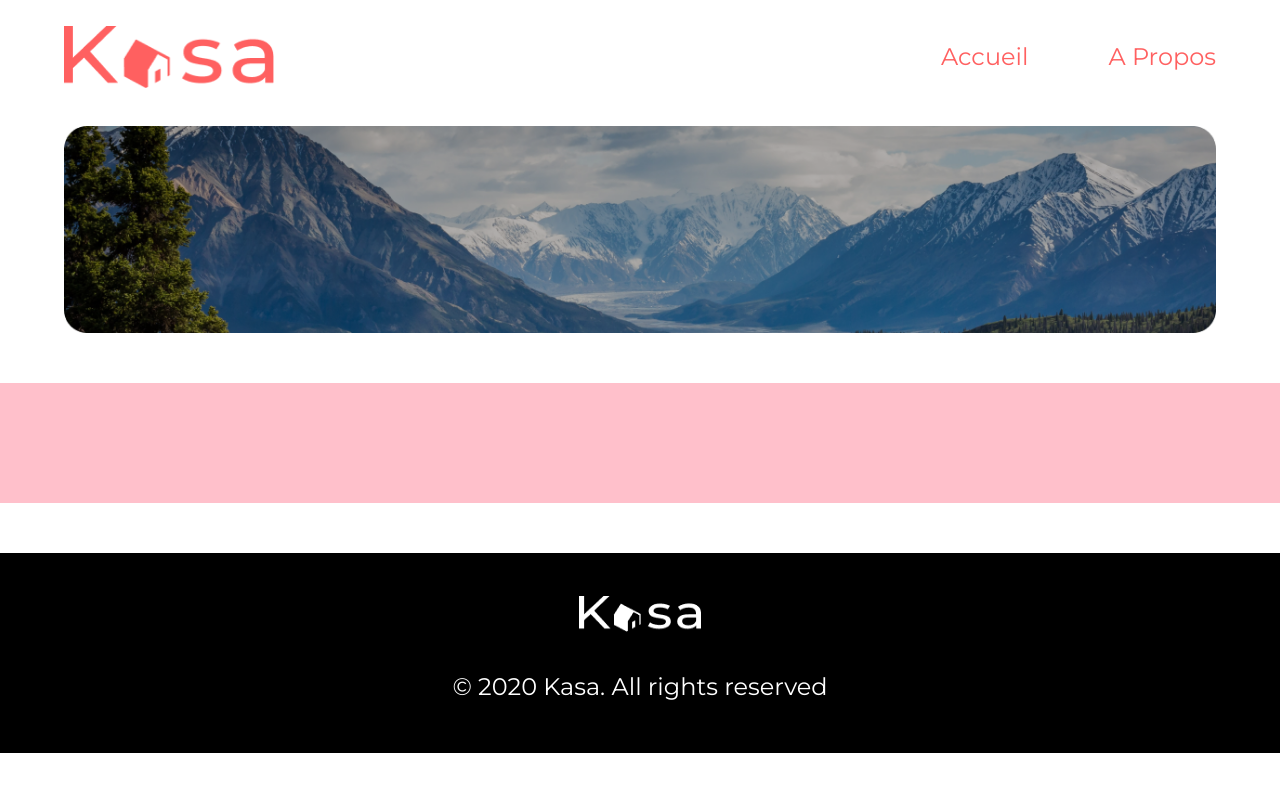
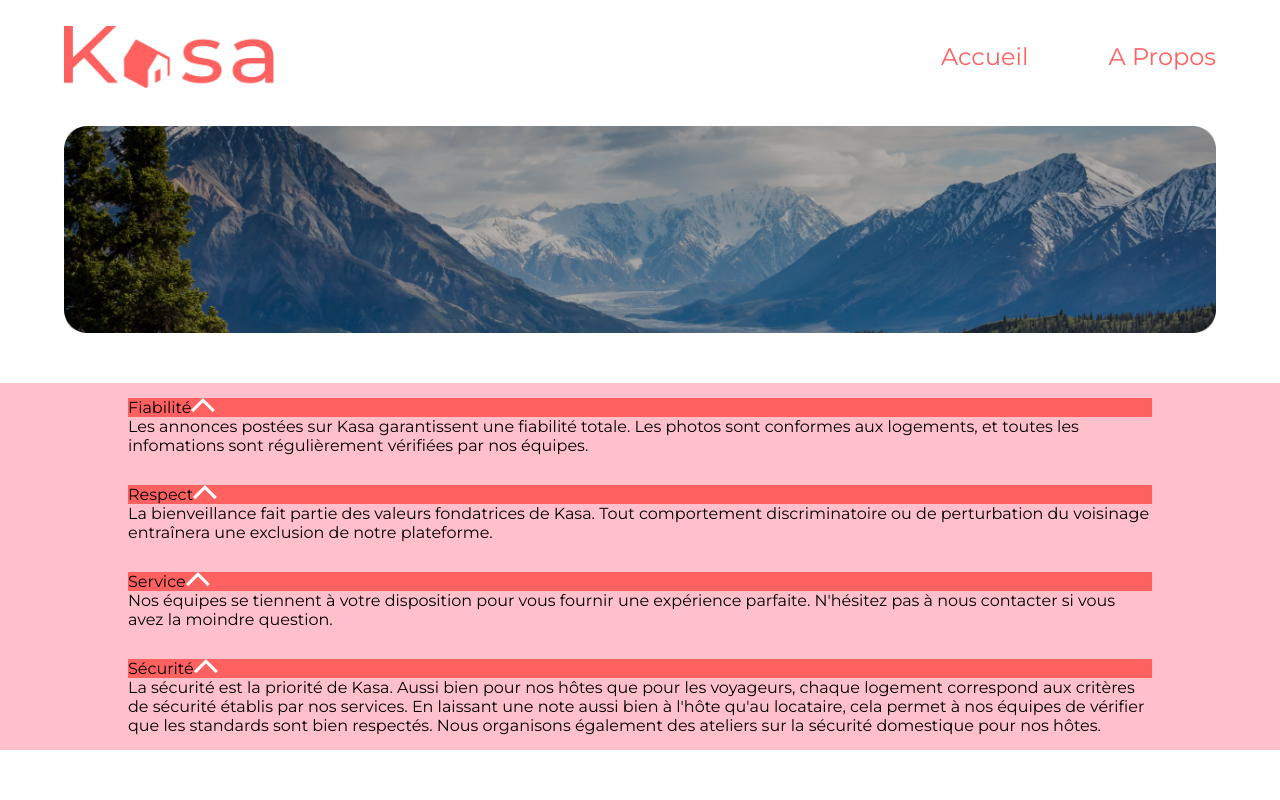
Before and after one commit to carobo2610/P7-Openclassrooms, a React (Create React App) app: page /APropos in a window 1280 px wide. Shown: the top 800 px of the page. Built offline with nearby package versions, Linux system fonts and the light colour scheme.

Commit message:
ajout du collapse et début du carousel

```diff
--- a/package.json
+++ b/package.json
@@ -8,8 +8,6 @@
     "@testing-library/user-event": "^13.5.0",
     "prop-types": "^15.8.1",
     "react": "^18.2.0",
-    "react-dom": "^18.2.0",
-    "react-router": "^6.8.2",
     "react-router-dom": "^6.8.2",
     "react-scripts": "5.0.1",
     "styled-components": "^5.3.6",
--- a/src/components/Carousel.js
+++ b/src/components/Carousel.js
@@ -5,38 +5,45 @@ import VectorRight from "../assets/VectorRight.png";
 
 
 //utiliser useState pour le current index de la slide
-function Carousel({product}){
-    // const [currentIndex, setCurrentIndex] = useState(0)
-    // const Slider = product.data;
+//"images" = propos qui va être appele dans la page ou besoin Carousel
+function Carousel({images}){
+    const [currentIndex, setCurrentIndex] = useState(0)
+    const Slider = images;
+    console.log(images)
 
-    // const nextSlide = () => {
-    //     setCurrentIndex(currentIndex + 1)
-    //     if(currentIndex === Slider.length - 1)
-    //         setCurrentIndex(0)
-    // }
+    //dernier slider = lenght -1 parce que la dernière image à un chiffre décalé de 1 en JS
+    //Arrivé à la dernière image, on remet le State currentIndex à 0
+    const nextSlide = () => {
+        setCurrentIndex(currentIndex + 1)
+        if(currentIndex === Slider.length - 1)
+            setCurrentIndex(0)
+    }
+    //dernier slider = lenght -1 parce que la dernière image à un chiffre décalé de 1 en JS
+    //Arrivé à la première image, on met le State au currentIndex de la dernière image soit lenght-1
+    const previousSlide = () => {
+        setCurrentIndex(currentIndex - 1)
+        if(currentIndex === 0)
+            setCurrentIndex(Slider.length - 1)
+    }
 
-    // const previousSlide = () => {
-    //     setCurrentIndex(currentIndex - 1)
-    //     if(currentIndex === 0)
-    //         setCurrentIndex(Slider.length - 1)
-    // }
+    return (
+        <section className='carousel'>
+                   { images.length > 1 ? <img
+                        className='carousel_vectorRight'
+                        src={VectorRight}
+                        alt="voir slide suivante"
+                        onClick={nextSlide}
+                    /> : null}
 
-    // return (
-    //     <section className='carousel'>
-    //                 <img
-    //                     className='carousel_arrow carousel_arrow_right'
-    //                     src={VectorRight}
-    //                     alt="voir slide suivante"
-    //                     onClick={nextSlide}
-    //                 />
-    //                 <img
-    //                     className='carousel_arrow carousel_arrow_left'
-    //                     src={VectorLeft}
-    //                     alt="voir slide précédente"
-    //                     onClick={previousSlide}
-    //                 />
-    //     </section>
-    // )
+                    {images.map(item => <img src={item}/>)}
+                     { images.length > 1 ? <img
+                        className='carousel_vectorLeft'
+                        src={VectorLeft}
+                        alt="voir slide précédente"
+                        onClick={previousSlide}
+                    /> : null }
+        </section>
+    )
 
 }
 
--- a/src/components/Collapse.js
+++ b/src/components/Collapse.js
@@ -2,30 +2,28 @@ import React, { useState } from 'react'
 import VectorTop from "../assets/VectorTop.png";
 import VectorBottom from "../assets/VectorBottom.png";
 
-function Collapse(title, text,) {
-//   //useState à false car collapse fermée par défaut
-//     const [open, setOpen] = useState(false)
+function Collapse({title, content}) {
+  //useState à false car collapse fermée par défaut
+    const [open, setOpen] = useState(true)
+    console.log(content)
+    return (
+        <div className="collapse">
+            <div className="collapse__header">
+                <div className="collapse__header__title">
+                    {title}
+                    <span
+                        onClick={() => setOpen(!open)}
+                    >
+                        <img src={open ? VectorTop : VectorBottom} />
+                    </span>
+                </div>
+            </div>
+            { open ? <div className="collapse__description">
+                { Array.isArray(content) ? content.map(item => <p>{item}</p>) : content
 
-//     return open ? (
-//       <div>
-//         <button
-//           className="collapse__button"
-//           type="button"
-//           onClick={() => setOpen(!open)}>
-//           <h2>{title}</h2>
-//           <img src={VectorTop} alt="flèche vers le haut" />
-//         </button>
-
-//    ) : (
-//       <button
-//          className="collapse__button"
-//          type="button"
-//          onClick={() => setOpen(true)}
-//       >
-//          <h2>{title}</h2>
-//          <img src={VectorBottom} alt="flèche vers le bas" />
-//       </button>
-//    );
+                }
+            </div> : null }
+        </div>
+    )
 }
-
 export default Collapse
--- a/src/components/Rating.js
+++ b/src/components/Rating.js
@@ -10,7 +10,7 @@ function Rating(rate) {
         <img
             key={key}
             src={Star}
-            alt="étoile jaune" />
+            alt="étoile pleine" />
       ) : (
         <img
             className="empty__star"
--- a/src/pages/APropos.js
+++ b/src/pages/APropos.js
@@ -46,7 +46,7 @@ function APropos() {
                   key={item.id}>
                   <Collapse
                      title={item.title}
-                     text={item.text}
+                     content={item.text}
                   />
                </div>
             ))}
--- a/src/pages/FicheLogement.js
+++ b/src/pages/FicheLogement.js
@@ -13,7 +13,7 @@ function FicheLogement() {
   const params = useParams();
   //comparer l'id de l'URL à l'id du tableau des produits
   const product = Products.find((product) => params.id === product.id);
-  console.log(product);
+  console.log(product.pictures);
 
   return(
     <div id="place">
@@ -25,9 +25,9 @@ function FicheLogement() {
         {Products.filter((product) => product.id === params.id).map(
           (product, index) => (
           <div key={product.id - index} className="place__section">
-            {/* <div className="place__carousel">
-              <Carousel data={product.pictures} />
-            </div>  */}
+            <div className="place__carousel">
+              <Carousel images={product.pictures} />
+            </div>
             <div className="place__box">
               {/* partie de gauche avec la description du logement et les tags */}
               <div className="place__description">
@@ -58,18 +58,18 @@ function FicheLogement() {
             </div>
             {/* partie inférieure avec les collapses */}
             <div className="collapse">
-              {/* <div className="collapse__section">
+              <div className="collapse__section">
                 <Collapse
                   title={"Description"}
-                  text={product.description}
+                  content={product.description}
                 />
               </div>
               <div className="collapse__section">
                 <Collapse
                   title={"Equipements"}
-                  content={product.equipements}
+                  content={product.equipments}
                 />
-              </div> */}
+              </div>
             </div>
           </div>
           )
--- a/src/styles/FicheLogement.css
+++ b/src/styles/FicheLogement.css
@@ -75,3 +75,7 @@ p{
 .rating img{
     padding: 5px
 }
+
+.collapse__header{
+    background: #FF6060;
+}
--- a/src/styles/Home.css
+++ b/src/styles/Home.css
@@ -1,16 +1,15 @@
 /* ...........fichier style.css ..........*/
 body{
     margin: 0;
-    color: black;
     font-family: 'Montserrat';
 }
 /*--- Header ---*/
 nav{
     display: flex;
     justify-content: space-between;
+    align-items: center;
     width: 90%;
     margin: 2% 0 1% 5%;
-    align-items: center;
 }
 nav ul{
     display: flex;
@@ -22,10 +21,10 @@ nav li{
 }
 
 li a{
+    text-decoration: none;
+    color: #FF6060;
     cursor: pointer;
     font-size: 24px;
-    text-decoration: none;
-    color: #FF6060;
 }
 li a:hover{
     text-decoration: underline;
@@ -47,23 +46,23 @@ li a:hover{
     min-height: 111px;
 }
 .home__img{
+    object-fit: cover;
+    overflow: hidden;
     width: 90%;
     height: 100%;
     border-radius: 25px;
-    object-fit: cover;
-    overflow: hidden;
 }
 .home__img img{
+    object-fit: cover;
     width: 100%;
     height: 100%;
     max-height: 223px;
     min-height: 111px;
-    object-fit: cover;
 }
 .home__title{
     position: absolute;
+    color: #edebeb;
     font-size: 48px;
-    color: #edebeb;
 }
 /*--- Footer ---*/
 .footer{
@@ -71,9 +70,9 @@ li a:hover{
     justify-content: center;
     flex-direction: column;
     text-align: center;
+    background: #000000;
     width: 100%;
     height: 200px;
-    background: #000000;
 }
 .footer__logo{
     display: flex;
@@ -82,9 +81,10 @@ li a:hover{
     width: 122px;
 }
 .footer__p{
+    color: #FFFFFF;
     margin-top: 40px;
     font-size: 24px;
-    color: #FFFFFF;
+
 }
 
 @media all and (max-width:768px){
@@ -93,8 +93,8 @@ li a:hover{
         height: 47px;
     }
     li a{
+        text-transform: uppercase;
         font-size: 13px;
-        text-transform: uppercase;
     }
     nav{
         margin-top: 4%;
@@ -197,10 +197,3 @@ li a:hover{
     width: 340px;
     height: 340px;
 }
-
-/*..............fichier APropos.css ..........*/
-
-
-
-
-/*..............fichier FicheLogement.css ..........*/
```
